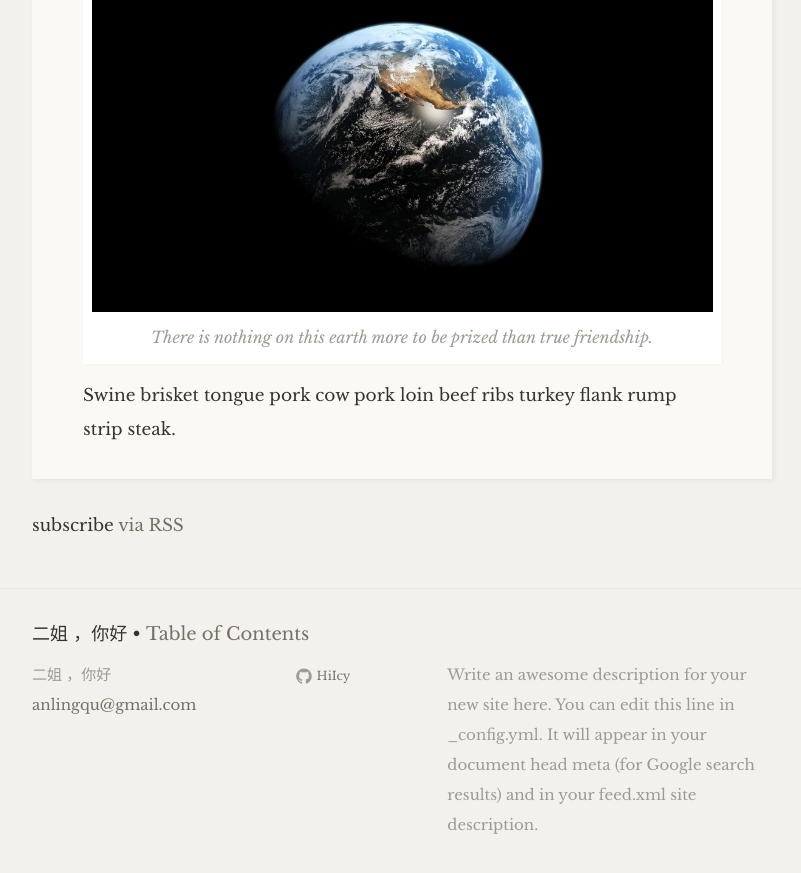
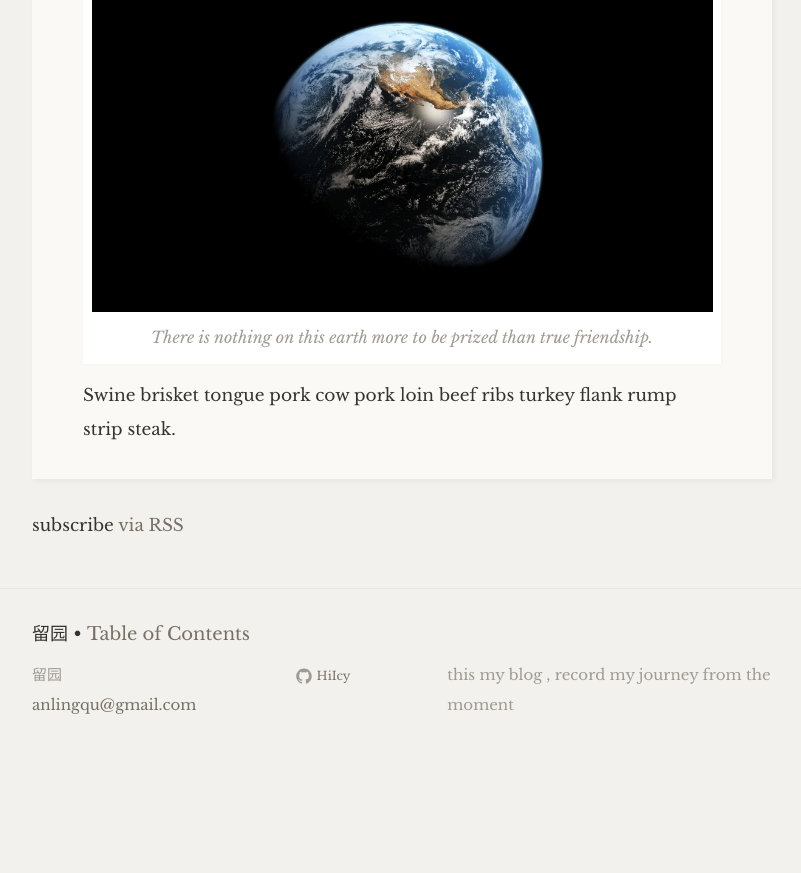
Before and after one commit to HiIcy/HiIcy.github.io, a Jekyll site: the page built from index.html, in a window 1280 px wide and 900 px high, scrolled down 3698 px. Shown: the top 873 px of the window, without its empty margins (238-1039 px from the left). Built offline with Jekyll 4.4.1, drawn with Linux system fonts in a browser that asks for light colours; some web fonts are replaced; after the commit the page ends 4478 px from its top, so only the background shows below that.

Commit message:
些许变化

```diff
--- a/_config.yml
+++ b/_config.yml
@@ -13,12 +13,10 @@
 # you will see them accessed via {{ site.title }}, {{ site.email }}, and so on.
 # You can create any custom variable you would like, and they will be accessible
 # in the templates via {{ site.myvariable }}.
-title: 二姐 ，你好
+title:  留园
 email: anlingqu@gmail.com
 description: > # this means to ignore newlines until "baseurl:"
-  Write an awesome description for your new site here. You can edit this
-  line in _config.yml. It will appear in your document head meta (for
-  Google search results) and in your feed.xml site description.
+  this my blog , record my journey from the moment
 baseurl: "" # the subpath of your site, e.g. /blog
 url: "https://HiIcy.github.io" # the base hostname & protocol for your site
 github_username:    HiIcy
```
